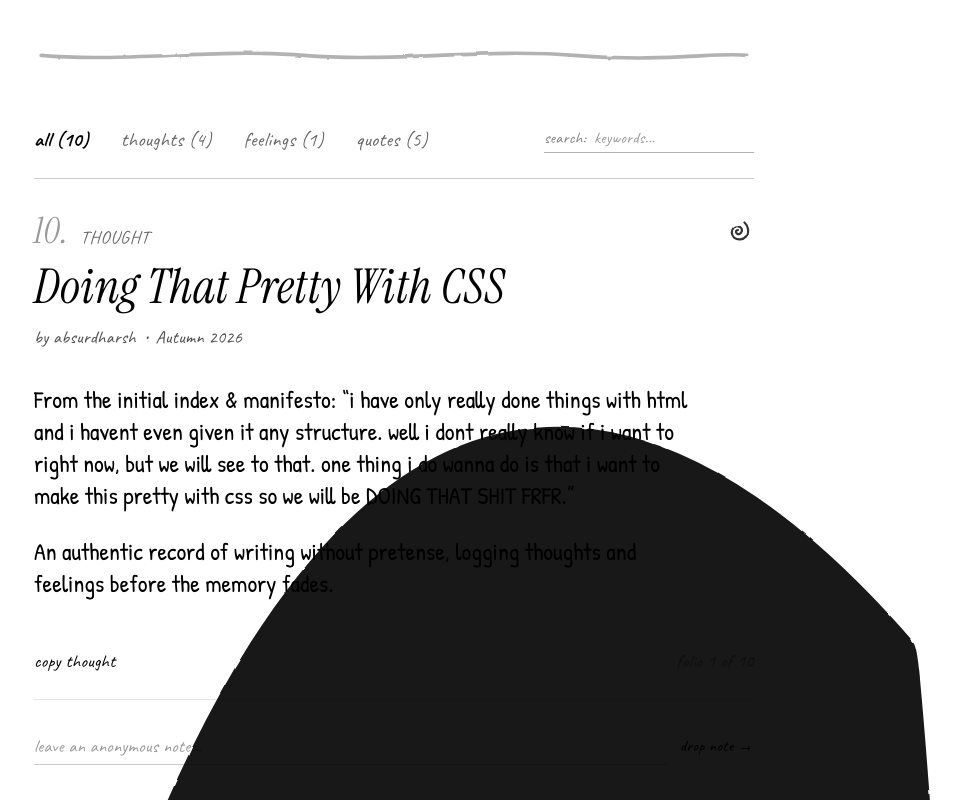
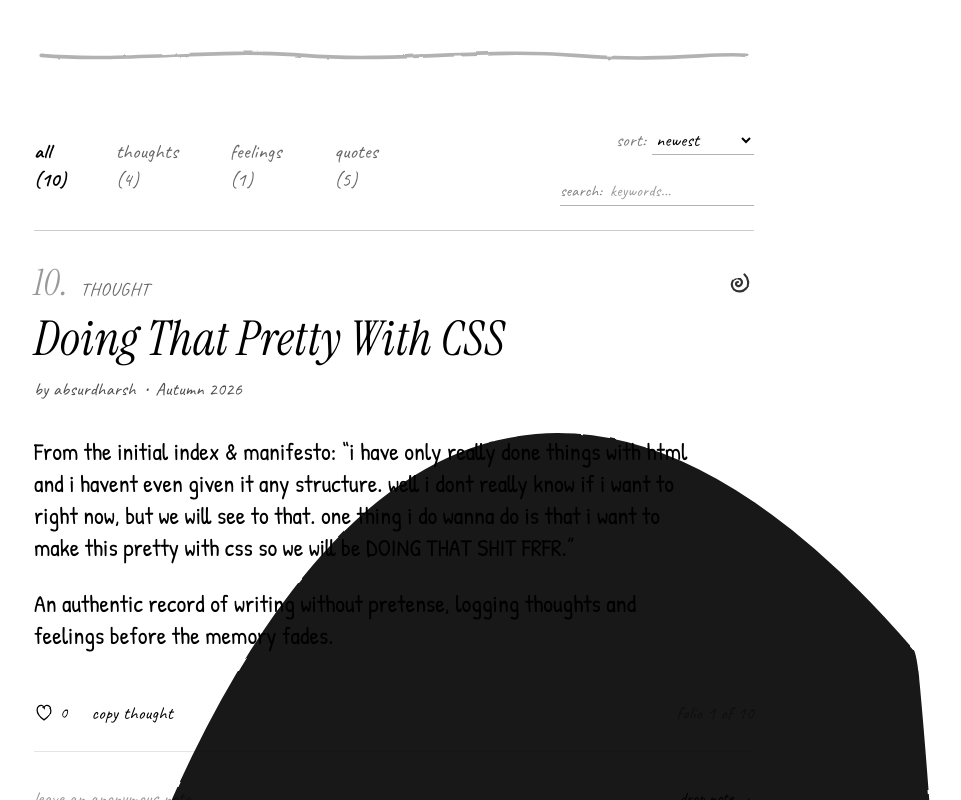
Before and after one commit to absurdharsh/thoughts-n-feelings, a React (Vite) app: page / in a window 1280 px wide. Shown: the part 680-1480 px from the top of the page, without its empty margins (246-1207 px from the left). Built offline with nearby package versions, Linux system fonts and the light colour scheme.

Commit message:
add dropdown

```diff
--- a/src/App.jsx
+++ b/src/App.jsx
@@ -5,6 +5,7 @@ import DigitalBookLayout from './components/DigitalBookLayout';
 import RetroStatusBar from './components/RetroStatusBar';
 import HandDrawnThoughtModal from './components/HandDrawnThoughtModal';
 import { INITIAL_ENTRIES } from './data/initialThoughts';
+import { getPersistentVoterId } from './utils/voterId';
 
 // Default owner passkey hash: SHA-256 of 'absurdharsh'
 const DEFAULT_OWNER_HASH = 'f1c094b28bf9330bee6b8191938df3d4234145b833526942740f7408821f880c';
@@ -50,6 +51,23 @@ export default function App() {
     return sortEntriesDescending(INITIAL_ENTRIES);
   });
 
+  // Persistent anonymous voter ID (UUID + browser fingerprint across localStorage + Cookies + IndexedDB)
+  const [voterId, setVoterId] = useState('');
+
+  useEffect(() => {
+    getPersistentVoterId().then((id) => setVoterId(id));
+  }, []);
+
+  // Real-Only Likes store: keyed by entry.id -> { count: number, likedBy: string[] }
+  // Every thought starts with 0 real likes unless explicitly liked by a user
+  const [likesData, setLikesData] = useState(() => {
+    try {
+      const saved = localStorage.getItem('thoughts_sketchbook_likes_v1');
+      if (saved) return JSON.parse(saved);
+    } catch {}
+    return {};
+  });
+
   // Anonymous Comments store: keyed by entry.id
   const [comments, setComments] = useState(() => {
     try {
@@ -92,12 +110,50 @@ export default function App() {
     } catch {}
   }, [entries]);
 
+  // Sync real-only likes to local storage
+  useEffect(() => {
+    try {
+      localStorage.setItem('thoughts_sketchbook_likes_v1', JSON.stringify(likesData));
+    } catch {}
+  }, [likesData]);
+
   // Sync anonymous comments to local storage
   useEffect(() => {
     try {
       localStorage.setItem('thoughts_sketchbook_comments_v1', JSON.stringify(comments));
     } catch {}
   }, [comments]);
+
+  // Strict one-like-per-user enforcement: adds or toggles off voterId, never duplicates
+  const handleToggleLike = (entryId) => {
+    if (!voterId) return;
+
+    setLikesData((prev) => {
+      const entryLikes = prev[entryId] || { count: 0, likedBy: [] };
+      const alreadyLiked = entryLikes.likedBy.includes(voterId);
+
+      let nextLikedBy;
+      let nextCount;
+
+      if (alreadyLiked) {
+        // Toggle off: remove voterId and decrement count
+        nextLikedBy = entryLikes.likedBy.filter((id) => id !== voterId);
+        nextCount = Math.max(0, entryLikes.count - 1);
+      } else {
+        // Toggle on: add voterId (UNIQUE enforcement) and increment count
+        nextLikedBy = [...entryLikes.likedBy, voterId];
+        nextCount = entryLikes.count + 1;
+      }
+
+      return {
+        ...prev,
+        [entryId]: {
+          count: nextCount,
+          likedBy: nextLikedBy
+        }
+      };
+    });
+  };
 
   // Hidden Owner Unlock Trigger (Ctrl+Shift+D / Cmd+Shift+D OR ?owner=true)
   useEffect(() => {
@@ -176,7 +232,6 @@ export default function App() {
   const handleAddComment = (entryId, text) => {
     if (!text.trim()) return;
 
-    // Format human-readable time (e.g., 'just now')
     const now = new Date();
     const timeStr = now.toLocaleTimeString([], { hour: '2-digit', minute: '2-digit' });
 
@@ -251,6 +306,9 @@ export default function App() {
             comments={comments}
             onAddComment={handleAddComment}
             onDeleteComment={handleDeleteComment}
+            likesData={likesData}
+            voterId={voterId}
+            onToggleLike={handleToggleLike}
           />
 
           {/* Hand-Drawn Scroll Back To Top */}
--- a/src/components/DigitalBookLayout.jsx
+++ b/src/components/DigitalBookLayout.jsx
@@ -9,20 +9,41 @@ export default function DigitalBookLayout({
   onDeleteEntry,
   comments = {},
   onAddComment,
-  onDeleteComment
+  onDeleteComment,
+  likesData = {},
+  voterId = '',
+  onToggleLike
 }) {
   const [activeFilter, setActiveFilter] = useState('all');
   const [searchQuery, setSearchQuery] = useState('');
+  const [sortBy, setSortBy] = useState('newest'); // 'newest' | 'oldest' | 'popular'
 
-  // Sort descending by creation timestamp / ID so most recent appears first
+  // Dynamic sorting (Newest, Oldest, or Most Popular) and category/search filtering
   const filteredEntries = useMemo(() => {
-    const sorted = [...entries].sort((a, b) => {
+    const list = [...entries];
+
+    list.sort((a, b) => {
       const timeA = a.createdAt || (a.id && a.id.startsWith('entry-') ? parseInt(a.id.replace('entry-', ''), 10) || 0 : 0);
       const timeB = b.createdAt || (b.id && b.id.startsWith('entry-') ? parseInt(b.id.replace('entry-', ''), 10) || 0 : 0);
+
+      if (sortBy === 'oldest') {
+        return timeA - timeB; // Oldest first
+      }
+
+      if (sortBy === 'popular') {
+        const countA = (likesData[a.id] && likesData[a.id].count) || 0;
+        const countB = (likesData[b.id] && likesData[b.id].count) || 0;
+        if (countB !== countA) {
+          return countB - countA; // Higher likes first
+        }
+        return timeB - timeA; // Tie-breaker: newest first
+      }
+
+      // Default: 'newest' (most recent first)
       return timeB - timeA;
     });
 
-    return sorted.filter((entry) => {
+    return list.filter((entry) => {
       const matchesFilter =
         activeFilter === 'all' || entry.type === activeFilter;
       const q = searchQuery.toLowerCase().trim();
@@ -34,7 +55,7 @@ export default function DigitalBookLayout({
 
       return matchesFilter && matchesSearch;
     });
-  }, [entries, activeFilter, searchQuery]);
+  }, [entries, activeFilter, searchQuery, sortBy, likesData]);
 
   const categories = [
     { id: 'all', label: 'all' },
@@ -45,10 +66,11 @@ export default function DigitalBookLayout({
 
   return (
     <section id="digital-ledger" className="w-full max-w-3xl mx-auto px-4 sm:px-6 py-6">
-      {/* Category Filter & Search Bar */}
-      <div className="flex flex-col sm:flex-row items-start sm:items-center justify-between gap-6 pb-6 border-b border-ink/20 dark:border-darkInk/20">
+      {/* Category Filter & Feed Controls (Sort & Search) */}
+      <div className="flex flex-col md:flex-row items-start md:items-center justify-between gap-6 pb-6 border-b border-ink/20 dark:border-darkInk/20 font-handwritten">
+
         {/* Naked Category Links with Hand-Drawn Circle on Active */}
-        <div className="flex items-center gap-6 sm:gap-8 font-handwritten text-lg sm:text-xl">
+        <div className="flex items-center gap-6 sm:gap-8 text-lg sm:text-xl">
           {categories.map((cat) => {
             const isActive = activeFilter === cat.id;
             const count = cat.id === 'all'
@@ -77,29 +99,47 @@ export default function DigitalBookLayout({
           })}
         </div>
 
+        {/* Controls: Minimal Hand-Drawn Sort Selector & Search */}
+        <div className="flex items-center gap-5 sm:gap-6 flex-wrap w-full md:w-auto justify-between md:justify-end">
+
+          {/* Minimal Hand-Drawn Sort Dropdown */}
+          <div className="flex items-center gap-1.5 text-base sm:text-lg">
+            <span className="opacity-50 select-none">sort:</span>
+            <select
+              value={sortBy}
+              onChange={(e) => setSortBy(e.target.value)}
+              className="bg-transparent text-ink dark:text-darkInk border-b border-ink/30 dark:border-darkInk/30 focus:border-ink dark:focus:border-darkInk outline-none font-handwritten text-base sm:text-lg cursor-pointer py-0.5 select-none transition-colors"
+            >
+              <option value="newest" className="bg-paper dark:bg-darkPaper text-ink dark:text-darkInk">newest</option>
+              <option value="oldest" className="bg-paper dark:bg-darkPaper text-ink dark:text-darkInk">oldest</option>
+              <option value="popular" className="bg-paper dark:bg-darkPaper text-ink dark:text-darkInk">most popular</option>
+            </select>
+          </div>
+
           {/* Minimal Naked Search Input */}
-        <div className="w-full sm:w-auto flex items-center gap-2 font-handwritten text-base border-b border-ink/30 dark:border-darkInk/30 pb-0.5 focus-within:border-ink dark:focus-within:border-darkInk">
-          <span className="opacity-50">search:</span>
+          <div className="flex items-center gap-2 text-base border-b border-ink/30 dark:border-darkInk/30 pb-0.5 focus-within:border-ink dark:focus-within:border-darkInk">
+            <span className="opacity-50 select-none">search:</span>
             <input
               type="text"
               value={searchQuery}
               onChange={(e) => setSearchQuery(e.target.value)}
               placeholder="keywords..."
-            className="bg-transparent text-ink dark:text-darkInk placeholder:text-ink/40 dark:placeholder:text-darkInk/40 outline-none w-32 sm:w-40 font-handwritten text-base"
+              className="bg-transparent text-ink dark:text-darkInk placeholder:text-ink/40 dark:placeholder:text-darkInk/40 outline-none w-28 sm:w-36 font-handwritten text-base"
             />
             {searchQuery && (
               <button
                 type="button"
                 onClick={() => setSearchQuery('')}
-              className="opacity-50 hover:opacity-100 text-xs px-1"
+                className="opacity-50 hover:opacity-100 text-xs px-1 select-none"
               >
                 ✕
               </button>
             )}
           </div>
         </div>
+      </div>
 
-      {/* Stream of Sketchbook Entries (Most Recent First) */}
+      {/* Stream of Sketchbook Entries */}
       <div className="mt-4">
         {filteredEntries.length === 0 ? (
           <div className="py-20 text-center font-handwritten text-2xl text-ink/50 dark:text-darkInk/50">
@@ -113,7 +153,12 @@ export default function DigitalBookLayout({
             </button>
           </div>
         ) : (
-          filteredEntries.map((entry, index) => (
+          filteredEntries.map((entry, index) => {
+            const entryLikes = likesData[entry.id] || { count: 0, likedBy: [] };
+            const hasLiked = Boolean(voterId && entryLikes.likedBy && entryLikes.likedBy.includes(voterId));
+            const likeCount = entryLikes.count || 0;
+
+            return (
               <JournalEntryCard
                 key={entry.id || index}
                 entry={entry}
@@ -124,8 +169,12 @@ export default function DigitalBookLayout({
                 comments={comments[entry.id] || []}
                 onAddComment={(text) => onAddComment && onAddComment(entry.id, text)}
                 onDeleteComment={(commentId) => onDeleteComment && onDeleteComment(entry.id, commentId)}
+                hasLiked={hasLiked}
+                likeCount={likeCount}
+                onToggleLike={() => onToggleLike && onToggleLike(entry.id)}
               />
-          ))
+            );
+          })
         )}
       </div>
     </section>
--- a/src/components/HandDrawnDoodles.jsx
+++ b/src/components/HandDrawnDoodles.jsx
@@ -115,3 +115,19 @@ export function DoodleCircle({ className = 'w-full h-full' }) {
     </svg>
   );
 }
+
+export function DoodleHeart({ className = 'w-5 h-5', filled = false }) {
+  return (
+    <svg
+      viewBox="0 0 32 32"
+      fill={filled ? 'currentColor' : 'none'}
+      stroke="currentColor"
+      strokeWidth="2.0"
+      strokeLinecap="round"
+      strokeLinejoin="round"
+      className={`hand-drawn-line ${className}`}
+    >
+      <path d="M16 27 C16 27 5 19 5 11 C5 6 9 3 13 4 C15 4.7 15.6 6.5 16 8 C16.4 6.5 17 4.7 19 4 C23 3 27 6 27 11 C27 19 16 27 16 27 Z" />
+    </svg>
+  );
+}
--- a/src/components/JournalEntryCard.jsx
+++ b/src/components/JournalEntryCard.jsx
@@ -5,6 +5,7 @@ import {
   DoodleSpiral,
   DoodleSpark,
   DoodleArrowDown,
+  DoodleHeart,
   DoodleDivider
 } from './HandDrawnDoodles';
 
@@ -35,7 +36,10 @@ export default function JournalEntryCard({
   onDeleteEntry,
   comments = [],
   onAddComment,
-  onDeleteComment
+  onDeleteComment,
+  hasLiked = false,
+  likeCount = 0,
+  onToggleLike
 }) {
   const [copied, setCopied] = useState(false);
   const [commentText, setCommentText] = useState('');
@@ -150,6 +154,26 @@ export default function JournalEntryCard({
 
       {/* Bottom Footer Actions */}
       <div className="mt-8 pt-4 flex items-center justify-between font-handwritten text-base sm:text-lg">
+        <div className="flex items-center gap-5 sm:gap-6">
+          {/* Subtle Hand-Drawn Heart Like Trigger (Real-only likes, one per user) */}
+          <button
+            type="button"
+            onClick={onToggleLike}
+            className={`naked-link scribble-hover flex items-center gap-1.5 transition-transform active:scale-90 ${
+              hasLiked
+                ? 'text-ink dark:text-darkInk font-bold'
+                : 'text-ink/60 dark:text-darkInk/60 hover:text-ink dark:hover:text-darkInk'
+            }`}
+            title={hasLiked ? "Unlike this thought" : "Like this thought"}
+          >
+            <DoodleHeart
+              className={`w-5 h-5 transition-transform ${hasLiked ? 'scale-110' : ''}`}
+              filled={hasLiked}
+            />
+            <span className="text-base select-none">{likeCount}</span>
+          </button>
+
+          {/* Copy Thought Link */}
           <button
             type="button"
             onClick={handleCopy}
@@ -158,6 +182,7 @@ export default function JournalEntryCard({
           >
             {copied ? '✓ copied to clipboard!' : 'copy thought'}
           </button>
+        </div>
 
         <span className="text-ink/40 dark:text-darkInk/40">
           folio {index + 1} of {total}
--- /dev/null
+++ b/src/utils/voterId.js
@@ -0,0 +1,119 @@
+// Multi-tier voter identity: localStorage + Cookies + IndexedDB
+// Combines crypto.randomUUID() and browser fingerprint for persistent one-like enforcement
+
+const STORAGE_KEY = 'sketchbook_voter_id';
+const COOKIE_NAME = 'sketchbook_voter_id';
+const DB_NAME = 'sketchbook_db';
+const STORE_NAME = 'identity';
+
+function getCookie(name) {
+  if (typeof document === 'undefined') return null;
+  const match = document.cookie.match(new RegExp('(^|;\\s*)' + name + '=([^;]*)'));
+  return match ? decodeURIComponent(match[2]) : null;
+}
+
+function setCookie(name, val) {
+  if (typeof document === 'undefined') return;
+  document.cookie = `${name}=${encodeURIComponent(val)}; path=/; max-age=31536000; SameSite=Lax`;
+}
+
+function openDB() {
+  if (typeof indexedDB === 'undefined') return Promise.resolve(null);
+  return new Promise((resolve) => {
+    const req = indexedDB.open(DB_NAME, 1);
+    req.onupgradeneeded = () => {
+      const db = req.result;
+      if (!db.objectStoreNames.contains(STORE_NAME)) {
+        db.createObjectStore(STORE_NAME);
+      }
+    };
+    req.onsuccess = () => resolve(req.result);
+    req.onerror = () => resolve(null);
+  });
+}
+
+async function getFromIndexedDB() {
+  try {
+    const db = await openDB();
+    if (!db) return null;
+    return new Promise((resolve) => {
+      const tx = db.transaction(STORE_NAME, 'readonly');
+      const store = tx.objectStore(STORE_NAME);
+      const req = store.get(STORAGE_KEY);
+      req.onsuccess = () => resolve(req.result || null);
+      req.onerror = () => resolve(null);
+    });
+  } catch {
+    return null;
+  }
+}
+
+async function saveToIndexedDB(val) {
+  try {
+    const db = await openDB();
+    if (!db) return;
+    const tx = db.transaction(STORE_NAME, 'readwrite');
+    const store = tx.objectStore(STORE_NAME);
+    store.put(val, STORAGE_KEY);
+  } catch {}
+}
+
+function getBrowserFingerprint() {
+  const nav = typeof navigator !== 'undefined' ? navigator : {};
+  const scr = typeof screen !== 'undefined' ? screen : {};
+  const raw = [
+    nav.userAgent || '',
+    nav.language || '',
+    scr.width || '',
+    scr.height || '',
+    scr.colorDepth || '',
+    new Date().getTimezoneOffset()
+  ].join('|');
+
+  let hash = 0;
+  for (let i = 0; i < raw.length; i++) {
+    hash = (hash << 5) - hash + raw.charCodeAt(i);
+    hash |= 0;
+  }
+  return Math.abs(hash).toString(36);
+}
+
+export async function getPersistentVoterId() {
+  // 1. Check localStorage
+  let id = null;
+  try {
+    id = localStorage.getItem(STORAGE_KEY);
+  } catch {}
+
+  // 2. Check Cookie
+  if (!id) {
+    id = getCookie(COOKIE_NAME);
+  }
+
+  // 3. Check IndexedDB
+  if (!id) {
+    id = await getFromIndexedDB();
+  }
+
+  // If found, ensure all storage layers are synced
+  if (id) {
+    try { localStorage.setItem(STORAGE_KEY, id); } catch {}
+    setCookie(COOKIE_NAME, id);
+    saveToIndexedDB(id);
+    return id;
+  }
+
+  // Generate new voterId using crypto.randomUUID() + fingerprint
+  const uuid = typeof crypto !== 'undefined' && crypto.randomUUID
+    ? crypto.randomUUID()
+    : `v_${Date.now()}_${Math.random().toString(36).slice(2, 9)}`;
+  const fp = getBrowserFingerprint();
+  const newVoterId = `voter_${uuid}_${fp}`;
+
+  // Persist across all 3 tiers
+  try { localStorage.setItem(STORAGE_KEY, newVoterId); } catch {}
+  setCookie(COOKIE_NAME, newVoterId);
+  await saveToIndexedDB(newVoterId);
+
+  return newVoterId;
+}
```
Lines whose indentation alone changed are shown as unchanged.
